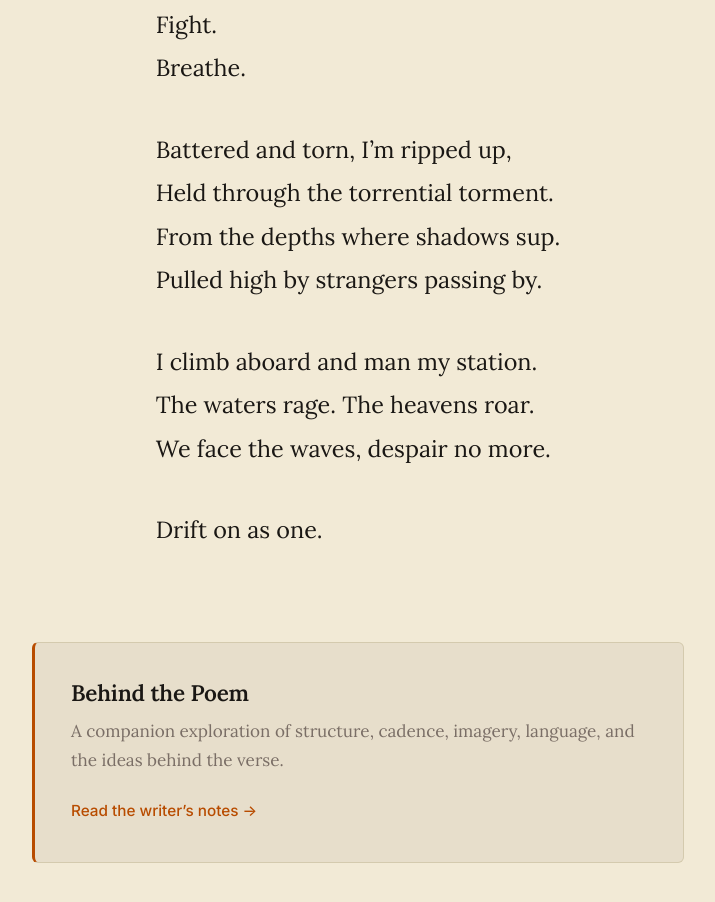
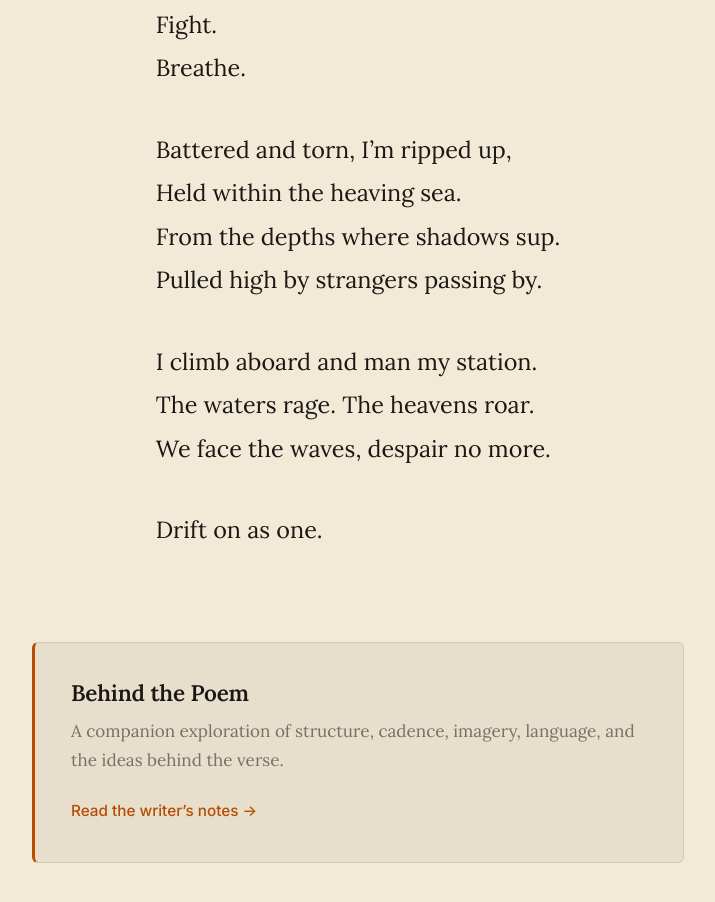
Before and after one commit to hedglen/hedglen.github.io, a plain HTML site: page adrift.html in a window 1280 px wide. Shown: the part 816-1718 px from the top of the page, without its empty margins (282-997 px from the left). Drawn offline with Linux system fonts and the light colour scheme.

Commit message:
Revise rescue line in Adrift

```diff
--- a/adrift.html
+++ b/adrift.html
@@ -103,7 +103,7 @@
       <p>Fight.<br>
       Breathe.</p>
       <p>Battered and torn, I’m ripped up,<br>
-      Held through the torrential torment.<br>
+      Held within the heaving sea.<br>
       From the depths where shadows sup.<br>
       Pulled high by strangers passing by.</p>
       <p>I climb aboard and man my station.<br>
```
